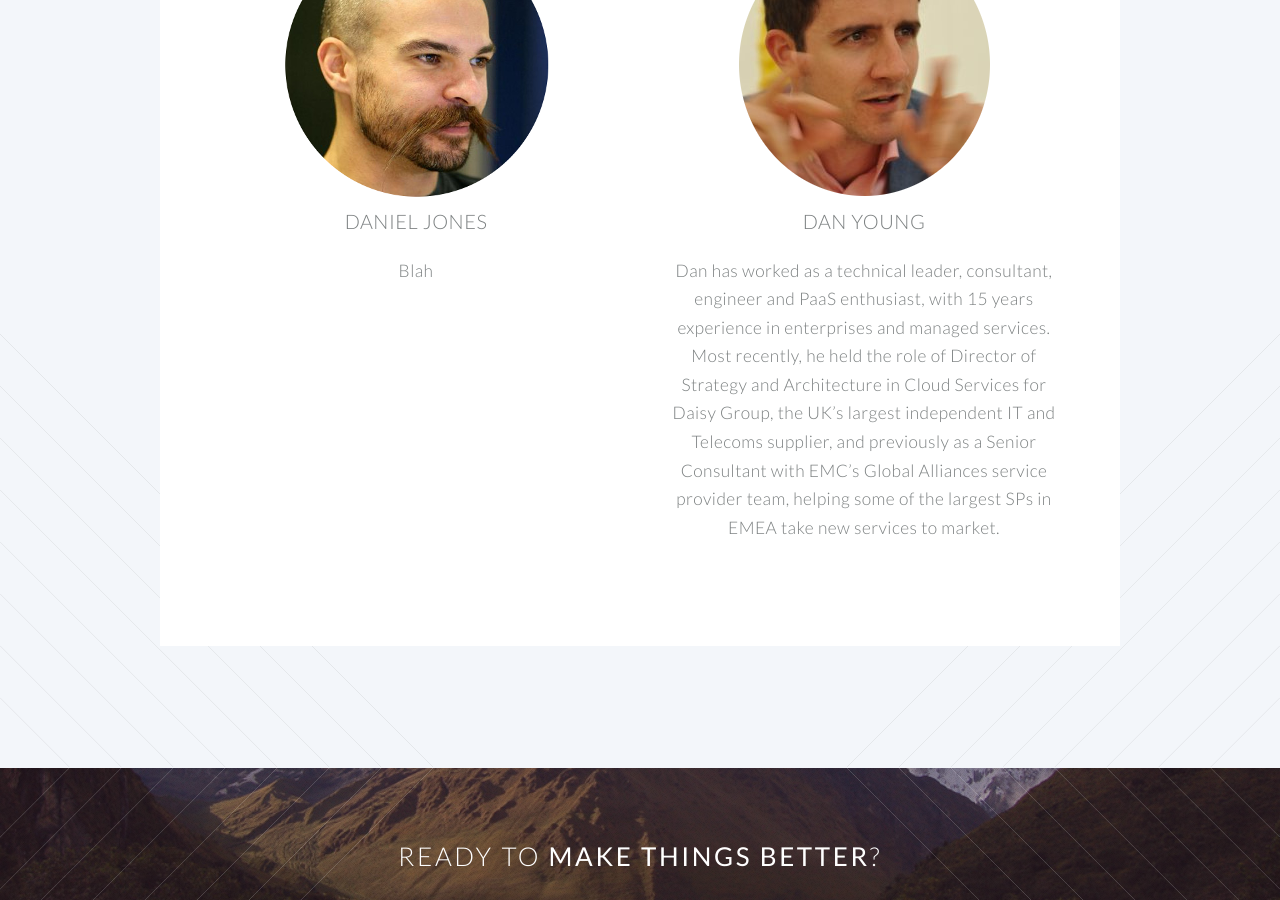
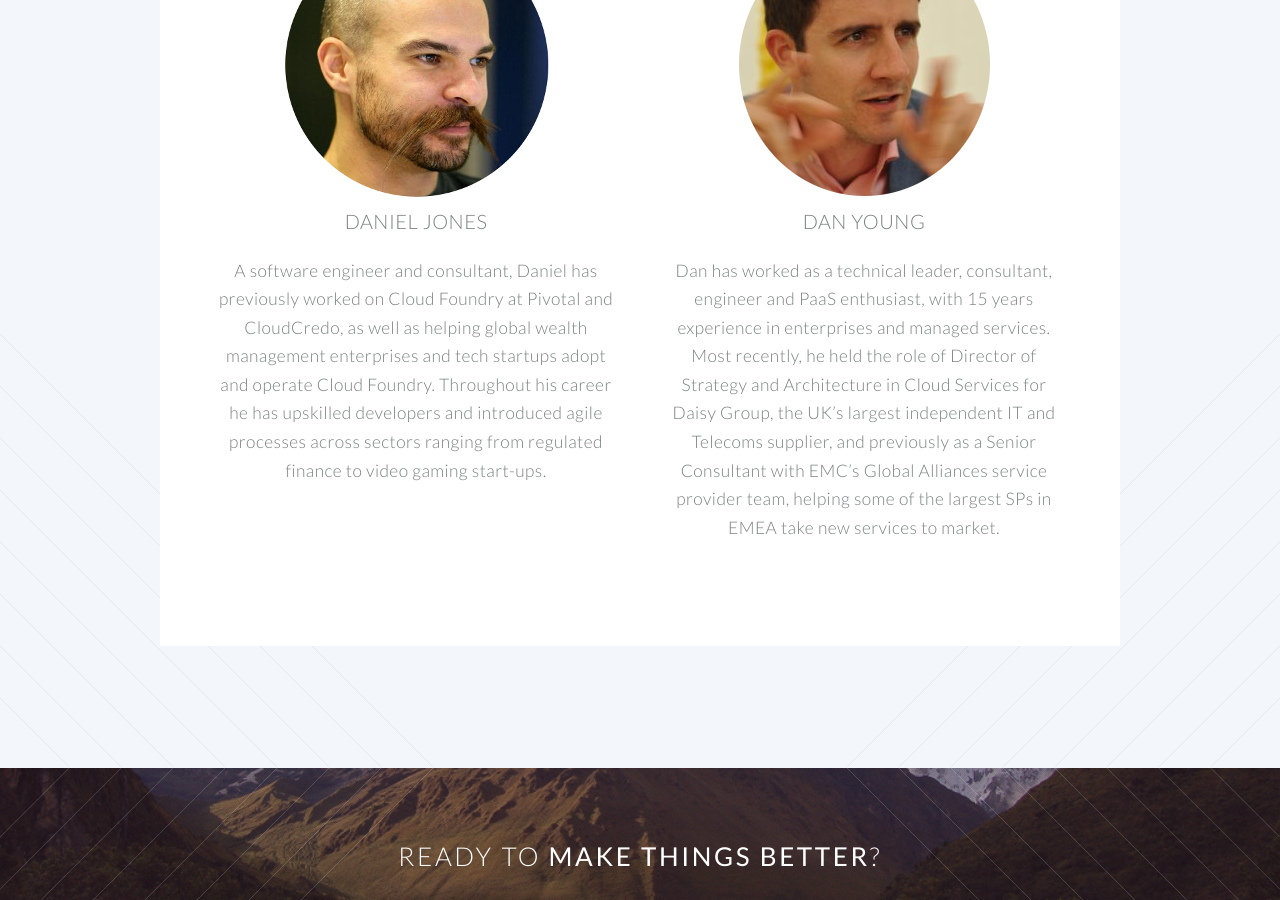
Before and after one commit to DanielJonesEB/engineerbetter.com, a Jekyll site: the page built from index.html, in a window 1280 px wide and 900 px high, scrolled down 1535 px. Built offline with Jekyll 4.4.1, drawn with Linux system fonts in a browser that asks for light colours.

Commit message:
passable DJ bio

```diff
--- a/index.html
+++ b/index.html
@@ -74,7 +74,10 @@ layout: landing-page
 									<header>
 										<h3>Daniel Jones</h3>
 									</header>
-									<p>Blah</p>
+									<p>A software engineer and consultant, Daniel has previously worked on Cloud Foundry at Pivotal
+									and CloudCredo, as well as helping global wealth management enterprises and tech startups adopt
+									and operate Cloud Foundry. Throughout his career he has upskilled developers and introduced agile
+									processes across sectors ranging from regulated finance to video gaming start-ups.</p>
 								</section>
 
 							</div>
```
